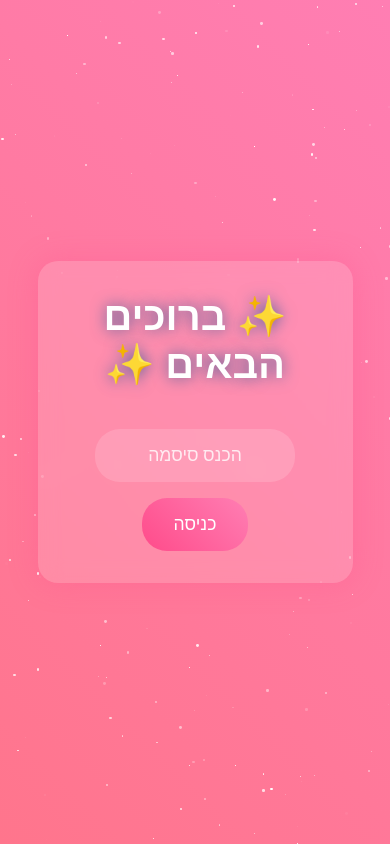
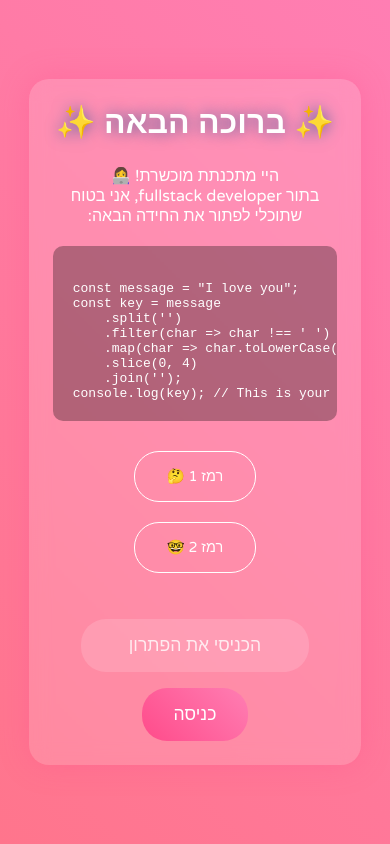
Before and after one commit to adielw8/valentine-landing, a plain HTML site: page index.html in a window 390 px wide. Drawn offline with Linux system fonts and the light colour scheme.

Commit message:
Update index.html

```diff
--- a/index.html
+++ b/index.html
@@ -6,47 +6,6 @@
     <title>הודעה מיוחדת</title>
     <style>
         @import url('https://fonts.googleapis.com/css2?family=Varela+Round&display=swap');
-
-        @media (max-width: 480px) {
-            .content-box {
-                padding: 1.5rem;
-                width: 95%;
-            }
-
-            h1 {
-                font-size: 2rem;
-                margin-bottom: 1rem;
-            }
-
-            .blessing {
-                font-size: 1.1rem;
-                line-height: 1.6;
-                margin-top: 1.5rem;
-            }
-
-            .signature {
-                font-size: 1.3rem;
-                margin-top: 1.5rem;
-            }
-
-            input {
-                width: 90%;
-                padding: 0.8rem;
-                font-size: 1rem;
-            }
-
-            button {
-                padding: 0.8rem 1.8rem;
-                font-size: 1rem;
-            }
-        }
-
-        @media (max-height: 700px) {
-            .blessing {
-                font-size: 1rem;
-                line-height: 1.4;
-            }
-        }
 
         * {
             margin: 0;
@@ -60,11 +19,10 @@
             min-height: 100vh;
             background: linear-gradient(45deg, #ff758c, #ff7eb3);
             color: white;
-            overflow: hidden;
         }
 
         .container {
-            height: 100vh;
+            min-height: 100vh;
             display: flex;
             justify-content: center;
             align-items: center;
@@ -79,9 +37,26 @@
             border-radius: 20px;
             padding: 2rem;
             width: 90%;
-            max-width: 500px;
+            max-width: 600px;
             text-align: center;
             box-shadow: 0 0 30px rgba(255, 75, 138, 0.3);
+        }
+
+        .password-section {
+            max-width: 500px;
+            margin: 0 auto;
+        }
+
+        .code-hint {
+            background: rgba(0, 0, 0, 0.3);
+            padding: 20px;
+            border-radius: 10px;
+            margin: 20px 0;
+            text-align: left;
+            direction: ltr;
+            font-family: monospace;
+            white-space: pre;
+            overflow-x: auto;
         }
 
         h1 {
@@ -138,7 +113,7 @@
         .blessing {
             font-size: 1.3rem;
             line-height: 1.8;
-            margin-top: 2rem;
+            margin: 2rem 0;
         }
 
         .signature {
@@ -171,34 +146,48 @@
             }
         }
 
-        .stars {
-            position: fixed;
-            width: 100%;
-            height: 100%;
-            z-index: 0;
-            pointer-events: none;
+        .hint-button {
+            background: transparent;
+            border: 1px solid white;
+            margin: 10px;
+            font-size: 0.9rem;
         }
 
-        .star {
-            position: absolute;
-            background: white;
-            border-radius: 50%;
-            animation: twinkle linear infinite;
-        }
+        @media (max-width: 480px) {
+            .content-box {
+                padding: 1.5rem;
+                width: 95%;
+            }
 
-        @keyframes twinkle {
-            0%, 100% { opacity: 0; }
-            50% { opacity: 1; }
+            h1 {
+                font-size: 2rem;
+            }
         }
     </style>
 </head>
 <body>
-    <div class="stars" id="stars"></div>
     <div class="container">
         <div class="content-box">
             <div id="passwordSection">
-                <h1>✨ ברוכים הבאים ✨</h1>
-                <input type="password" id="passwordInput" placeholder="הכנס סיסמה" autocomplete="off" />
+                <h1>✨ ברוכה הבאה ✨</h1>
+                <p>היי מתכנתת מוכשרת! 👩‍💻<br>בתור fullstack developer, אני בטוח שתוכלי לפתור את החידה הבאה:</p>
+
+                <div class="code-hint">
+const message = "I love you";
+const key = message
+    .split('')
+    .filter(char => char !== ' ')
+    .map(char => char.toLowerCase())
+    .slice(0, 4)
+    .join('');
+console.log(key); // This is your password!</div>
+
+                <div style="margin: 20px 0;">
+                    <button class="hint-button" onclick="showHint(1)">רמז 1 🤔</button>
+                    <button class="hint-button" onclick="showHint(2)">רמז 2 🤓</button>
+                </div>
+
+                <input type="password" id="passwordInput" placeholder="הכניסי את הפתרון" autocomplete="off" />
                 <button onclick="tryPassword()">כניסה</button>
             </div>
 
@@ -216,32 +205,32 @@
                     אוהב אותך יותר מכל דבר בעולם,<br>
                     ואוהב אותך יותר עם כל יום שעובר.<br>
                 </div>
+
+                <div style="margin: 30px 0;">
+                    <a href="https://html-preview.github.io/?url=https://github.com/adielw8/valentine-landing/blob/main/present.html"
+                       target="_blank"
+                       style="display: inline-block;
+                              padding: 15px 30px;
+                              background: linear-gradient(45deg, #ff4b8a, #ff7eb3);
+                              color: white;
+                              text-decoration: none;
+                              border-radius: 25px;
+                              font-size: 1.2em;
+                              transition: all 0.3s;
+                              box-shadow: 0 4px 15px rgba(255, 75, 138, 0.3);">
+                        💝 יש לי עוד הפתעה בשבילך 💝
+                    </a>
+                </div>
+
                 <div class="signature">
-                    באהבה נצחית,<br>
-                    גונבי ❤️
+                    באהבה נצחית ❤️<br>
+                    שלך תמיד
                 </div>
             </div>
         </div>
     </div>
 
     <script>
-        // Create background stars
-        function createStars() {
-            const starsContainer = document.getElementById('stars');
-            for(let i = 0; i < 200; i++) {
-                const star = document.createElement('div');
-                star.className = 'star';
-                star.style.left = Math.random() * 100 + 'vw';
-                star.style.top = Math.random() * 100 + 'vh';
-                star.style.width = star.style.height = Math.random() * 3 + 'px';
-                star.style.animationDuration = Math.random() * 3 + 2 + 's';
-                star.style.animationDelay = Math.random() * 5 + 's';
-                starsContainer.appendChild(star);
-            }
-        }
-        createStars();
-
-        // Create emoji animation
         function createEmoji() {
             const emoji = document.createElement('div');
             emoji.className = 'emoji';
@@ -258,20 +247,28 @@
             setInterval(createEmoji, 300);
         }
 
+        function showHint(num) {
+            if (num === 1) {
+                alert('הקוד מורכב מהאותיות הראשונות של המשפט, אחרי הסינון והמניפולציות 🤔');
+            } else {
+                alert('נסי להריץ את הקוד בconsole של הדפדפן ותראי מה הפלט! 💡');
+            }
+        }
+
         function tryPassword() {
             const password = document.getElementById('passwordInput').value.toLowerCase();
-            if (password === 'love') {
+            if (password === 'ilov') {
                 document.getElementById('passwordSection').classList.add('hidden');
                 document.getElementById('mainContent').classList.remove('hidden');
                 startEmojiAnimation();
+                document.body.style.overflow = 'auto';
             } else {
-                alert('סיסמה שגויה. נסה שוב!');
+                alert('לא נכון... נסי שוב! 🤔');
                 document.getElementById('passwordInput').value = '';
                 document.getElementById('passwordInput').focus();
             }
         }
 
-        // Handle Enter key
         document.getElementById('passwordInput').addEventListener('keypress', function(e) {
             if (e.key === 'Enter') {
                 tryPassword();
```
